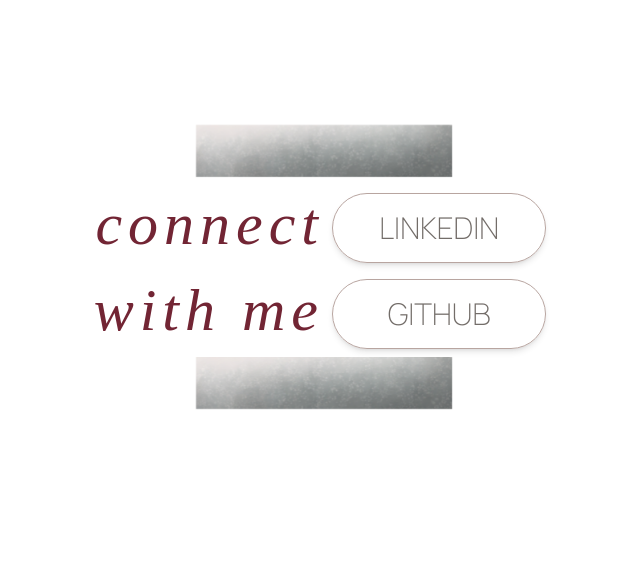
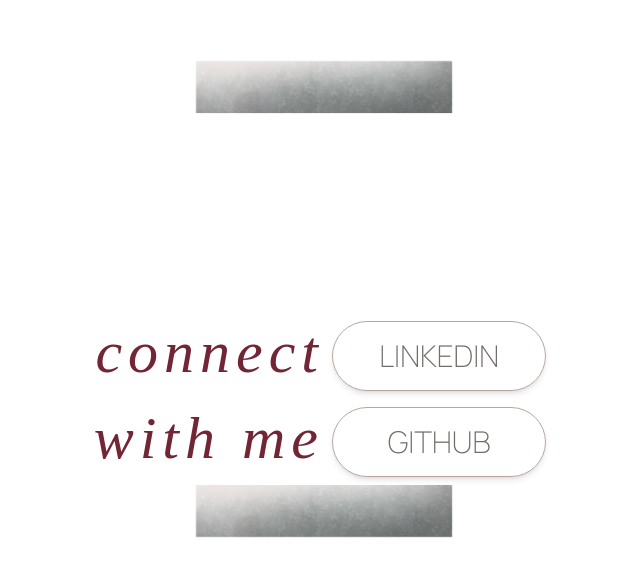
Before and after one commit to r-petes/personal-website, a React (Create React App) app: page / in a window 1280 px wide. Shown: the part 855-1432 px from the top of the page, without its empty margins (316-956 px from the left). Before the commit the page ends 1392 px from the top, so only its background shows below. Built offline with nearby package versions, Linux system fonts and the light colour scheme.

Commit message:
updated margins on homepage contact form

```diff
--- a/src/pages/Homepage.js
+++ b/src/pages/Homepage.js
@@ -37,8 +37,10 @@
           </p>
         </div>
       </div>
+      <div className="mt-[10%]">
+      <Contact />
+      </div>
 
-        <Contact />
     </>
   );
 }
```
